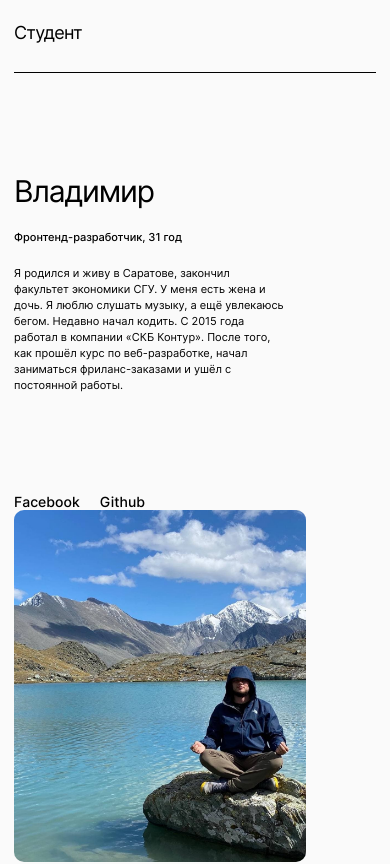
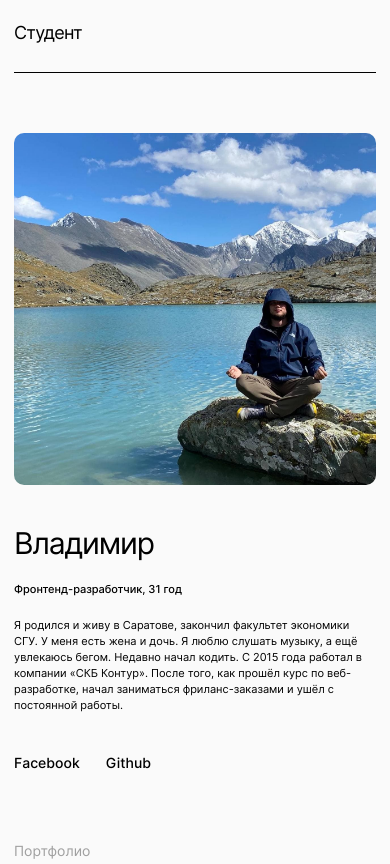
Before and after one commit to B0r1ss/movies-explorer-frontend, a React (Create React App) app: page / in a window 390 px wide. Shown: the part 2280-3144 px from the top of the page. Built offline with nearby package versions, Linux system fonts and the light colour scheme.

Commit message:
ref adaptive

```diff
--- a/src/components/AboutMe/AboutMe.css
+++ b/src/components/AboutMe/AboutMe.css
@@ -187,12 +187,13 @@
   .about-me__card {
     margin: 60px 0 0;
     display: flex;
-    flex-direction: column;
+    flex-direction: column-reverse;
   }
 
   .about-me__info {
     display: flex;
     flex-direction: column;
+    margin: 0;
   }
 
   .about-me__name {
@@ -214,43 +215,20 @@
     text-align: start;
     font-size: 11px;
     line-height: 16px;
+    max-width: 100%;
+
   }
 
   .about-me__photo {
-    max-width: 292px;
+    max-width: 100%;
     height: 352px;
-    object-fit: cover;
   }
 
   .about-me__nav {
-    margin: 99px auto 0 0;
-  }
-
-  .about-me__lists {
-    margin: 0 auto 0 0;
-    padding: 0;
-    display: flex;
-    flex-direction: row;
-    justify-content: start;
-    list-style: none;
+    margin: 40px auto 0 0;
   }
 
   .about-me__list {
-    margin: auto 20px auto 0;
-  }
-
-  .about-me__link {
-    opacity: 1;
-    text-decoration: none;
-    font-style: normal;
-    font-weight: 500;
-    font-size: 14px;
-    line-height: 17px;
-    color: #000000;
-    transition: opacity 0.3s;
-  }
-
-  .about-me__link:hover {
-    opacity: .6;
+    margin: auto 26px auto 0;
   }
 }
--- a/src/components/App/App.js
+++ b/src/components/App/App.js
@@ -12,16 +12,15 @@ export default function App() {
   return (
     <div className="App">
       <Switch>
-        <Route exect path={'/'}>
-        <Main />
+        <Route exact path="/">
+          <Main />
         </Route>
-        <Route path={'/signin'}>
-        <Login />
-      </Route>
-      <Route path={'/signup'}>
-        <Register />
-      </Route>
-      <Footer />
+        <Route path='/signin'>
+          <Login />
+        </Route>
+        <Route path='/signup'>
+          <Register />
+        </Route>
       </Switch>
 
     </div>
--- a/src/components/Main/Main.js
+++ b/src/components/Main/Main.js
@@ -4,6 +4,7 @@ import AboutProject from "../AboutProject/AboutProject";
 import Techs from "../Techs/Techs";
 import AboutMe from "../AboutMe/AboutMe";
 import Portfolio from "../Portfolio/Portfolio";
+import Footer from "../Footer/Footer";
 
 
 export default function Main(props) {
@@ -15,6 +16,7 @@ export default function Main(props) {
       <Techs />
       <AboutMe />
       <Portfolio />
+      <Footer />
     </>
 
     )
```
